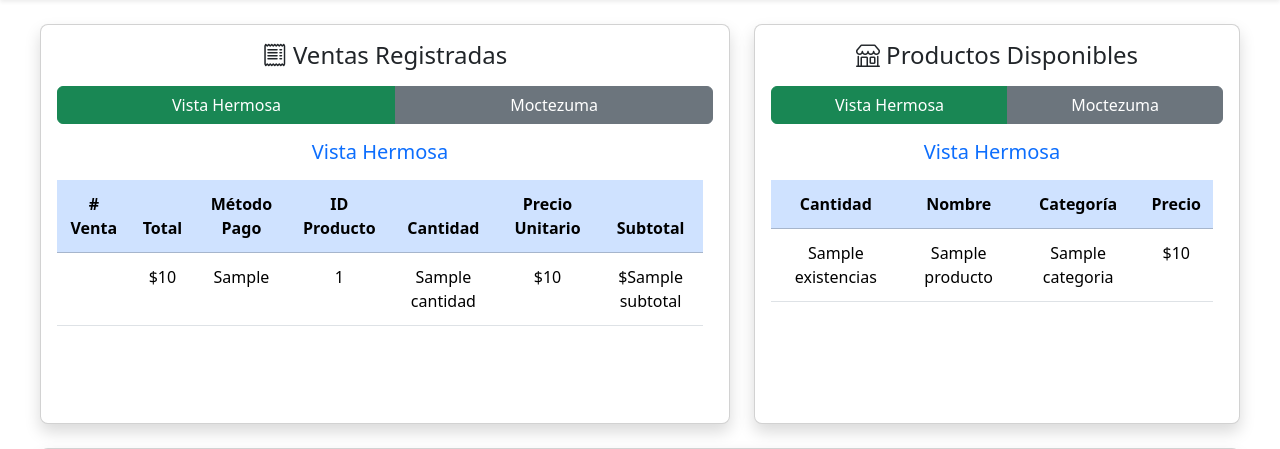
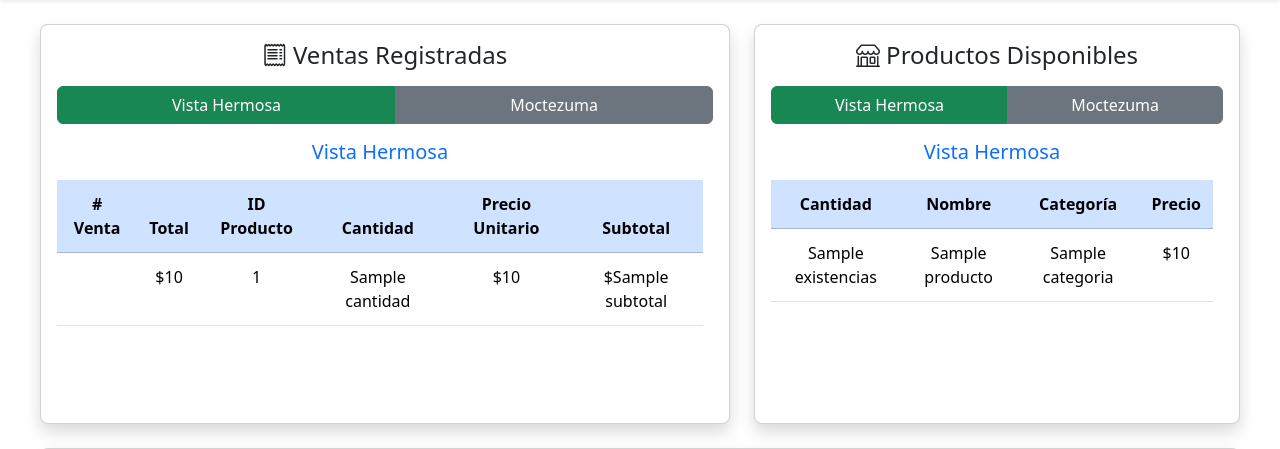
Before and after one commit to IsaiJGonzalez/palaxtlii, a Django app: template main_gerencial/templates/menu_gerencial.html in a window 1280 px wide. Shown: the part 92-541 px from the top of the page. Run offline with Django 5.2, Linux system fonts and the light colour scheme; the template is opened without the code that fills it: most values are stand-ins (such as "Sample title", 1, 10 or a date in 2020); parts of the project's set-up code (start-up, migrations or seed data) failed here and were passed over.

Commit message:
solucion problema de pedidos menu gerencial

```diff
--- a/main_gerencial/templates/menu_gerencial.html
+++ b/main_gerencial/templates/menu_gerencial.html
@@ -28,7 +28,6 @@
                                 <tr>
                                     <th># Venta</th>
                                     <th>Total</th>
-                                    <th>Método Pago</th>
                                     <th>ID Producto</th>
                                     <th>Cantidad</th>
                                     <th>Precio Unitario</th>
@@ -41,7 +40,6 @@
                                 <tr>
                                     <td>{{ venta.no_venta }}</td>
                                     <td>${{ venta.total }}</td>
-                                    <td>{{ venta.metodo_pago|title }}</td>
                                     <td>{{ prod.productoId }}</td>
                                     <td>{{ prod.cantidad }}</td>
                                     <td>${{ prod.precio_unitario }}</td>
@@ -65,7 +63,6 @@
                                 <tr>
                                     <th># Venta</th>
                                     <th>Total</th>
-                                    <th>Método Pago</th>
                                     <th>ID Producto</th>
                                     <th>Cantidad</th>
                                     <th>Precio Unitario</th>
@@ -78,7 +75,6 @@
                                 <tr>
                                     <td>{{ venta.no_venta }}</td>
                                     <td>${{ venta.total }}</td>
-                                    <td>{{ venta.metodo_pago|title }}</td>
                                     <td>{{ prod.productoId }}</td>
                                     <td>{{ prod.cantidad }}</td>
                                     <td>${{ prod.precio_unitario }}</td>
--- a/main_gerencial/views.py
+++ b/main_gerencial/views.py
@@ -15,9 +15,9 @@ def main_gerencial(request):
     productos_vh = list(fs.obtener_productos_vh().values()) if fs.obtener_productos_vh() else []
     productos_mc = list(fs.obtener_productos_moctezuma().values()) if fs.obtener_productos_moctezuma() else []
 
-    pedidos = list(fs.obtener_pedidos().values())
+    raw_pedidos = fs.obtener_pedidos()
+    pedidos = list(raw_pedidos.values()) if raw_pedidos else []
     hoy = datetime.today().date()
-
     pedidos_hoy = []
 
     for pedido in pedidos:
```
Also changed, not shown: db.sqlite3.
